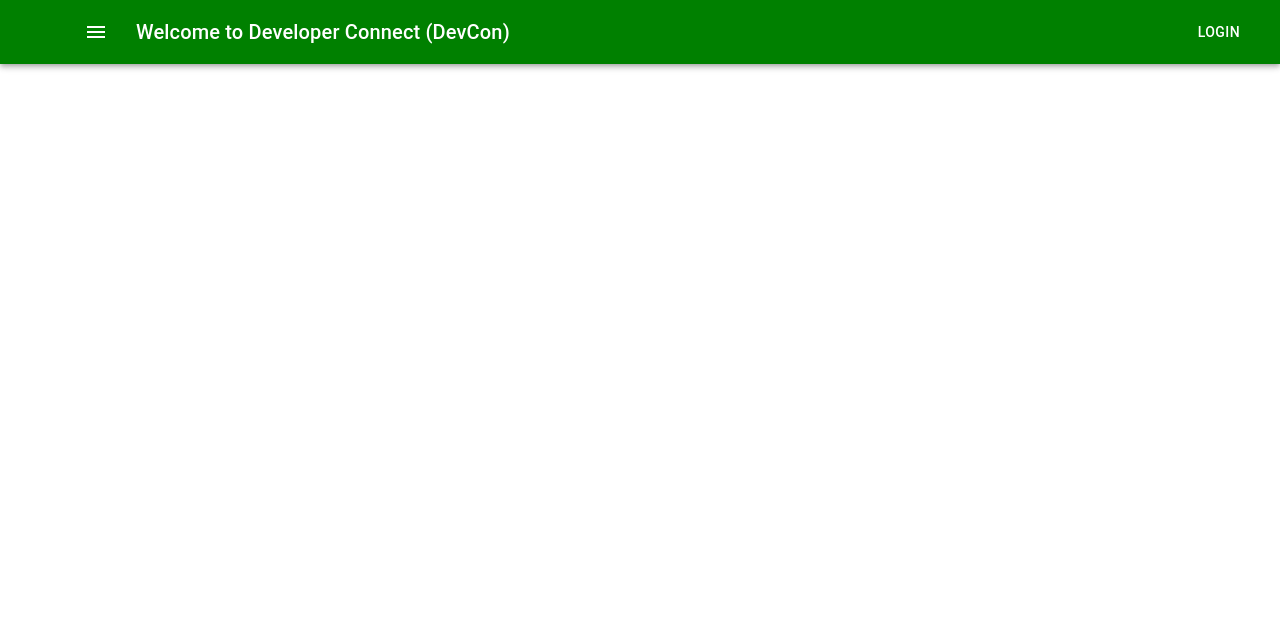
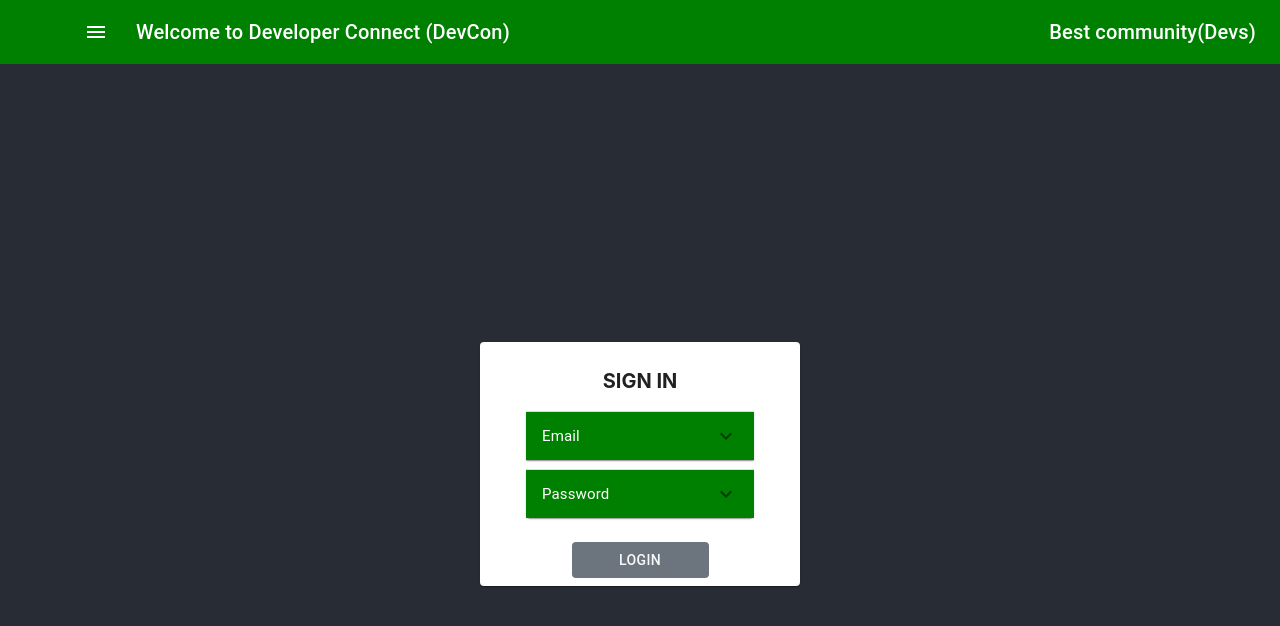
Before and after one commit to Baronchibuikem/Devsconnect, a React (Create React App) app in the folder client/: page /login in a window 1280 px wide. Shown: the top 626 px of the page. Built offline with nearby package versions, Linux system fonts and the light colour scheme.

Commit message:
Created a login page

```diff
--- a/client/src/App.js
+++ b/client/src/App.js
@@ -1,23 +1,24 @@
-import React, {	Fragment } from "react";
+import React, { Fragment } from "react";
 import { BrowserRouter as Router } from "react-router-dom";
 import BaseRouter from "./routes";
 import PersistentDrawerLeft from "./components/common_pages/Navbar";
 
-
 const App = () => {
-
   return (
-		<Fragment >
-			<Router >
+    <Fragment>
+      <Router>
         <PersistentDrawerLeft />
-				{/* <div className="">
-					<div className="min-vh-100 mx-auto" style={{ backgroundColor: "#f6f9fa" }}>
+        <div className="">
+          <div
+            className="min-vh-100 mx-auto"
+            style={{ backgroundColor: "#f6f9fa" }}
+          >
             <BaseRouter />
           </div>
-				</div> */}
+        </div>
       </Router>
-		</Fragment >
+    </Fragment>
   );
-}
+};
 
-export default App
+export default App;
--- /dev/null
+++ b/client/src/components/authentication/Login.jsx
@@ -0,0 +1,121 @@
+import React from "react";
+import { makeStyles } from "@material-ui/core/styles";
+import Accordion from "@material-ui/core/Accordion";
+import AccordionDetails from "@material-ui/core/AccordionDetails";
+import AccordionSummary from "@material-ui/core/AccordionSummary";
+import Typography from "@material-ui/core/Typography";
+import ExpandMoreIcon from "@material-ui/icons/ExpandMore";
+import TextField from "@material-ui/core/TextField";
+import Card from "@material-ui/core/Card";
+import CardActions from "@material-ui/core/CardActions";
+import CardContent from "@material-ui/core/CardContent";
+import Button from "@material-ui/core/Button";
+
+const useStyles = makeStyles((theme) => ({
+  root: {
+    width: "100%",
+  },
+  heading: {
+    fontSize: theme.typography.pxToRem(15),
+    flexBasis: "33.33%",
+    flexShrink: 0,
+    color: "white",
+  },
+  secondaryHeading: {
+    fontSize: theme.typography.pxToRem(15),
+    color: theme.palette.text.secondary,
+  },
+  backgroundColor: {
+    backgroundColor: "green",
+  },
+  paddingBottom: {
+    marginBottom: "10px",
+  },
+}));
+
+export default function ControlledAccordions() {
+  const classes = useStyles();
+  const [expanded, setExpanded] = React.useState(false);
+
+  const handleChange = (panel) => (event, isExpanded) => {
+    setExpanded(isExpanded ? panel : false);
+  };
+
+  return (
+    <div
+      style={{
+        backgroundColor: "#282c34",
+        minHeight: "100vh",
+        display: "flex",
+        flexDirection: "column",
+        alignItems: "center",
+        justifyContent: "center",
+      }}
+    >
+      <Card className={classes.root} className="container w-25">
+        <CardContent>
+          <div className="container mt-2">
+            <Typography
+              class="text-uppercase text-center font-weight-bold"
+              style={{ fontSize: "20px" }}
+            >
+              Sign In
+            </Typography>
+            <Accordion
+              expanded={expanded === "panel3"}
+              onChange={handleChange("panel3")}
+              className={classes.paddingBottom}
+            >
+              <AccordionSummary
+                expandIcon={<ExpandMoreIcon />}
+                aria-controls="panel3bh-content"
+                id="panel3bh-header"
+                className={classes.backgroundColor}
+              >
+                <Typography className={classes.heading}>Email</Typography>
+              </AccordionSummary>
+              <AccordionDetails>
+                <TextField
+                  id="outlined-basic"
+                  label="Enter your email here"
+                  variant="outlined"
+                  className={classes.root}
+                />
+              </AccordionDetails>
+            </Accordion>
+            <Accordion
+              expanded={expanded === "panel4"}
+              onChange={handleChange("panel4")}
+            >
+              <AccordionSummary
+                expandIcon={<ExpandMoreIcon />}
+                aria-controls="panel4bh-content"
+                id="panel4bh-header"
+                className={classes.backgroundColor}
+              >
+                <Typography className={classes.heading}>Password</Typography>
+              </AccordionSummary>
+              <AccordionDetails>
+                <TextField
+                  id="outlined-basic"
+                  label="Enter your password"
+                  variant="outlined"
+                  className={classes.root}
+                />
+              </AccordionDetails>
+            </Accordion>
+          </div>
+        </CardContent>
+        <CardActions>
+          <Button
+            variant="contained"
+            disableElevation
+            className="mx-auto px-5 w-50 bg-secondary text-light"
+          >
+            Login
+          </Button>
+        </CardActions>
+      </Card>
+    </div>
+  );
+}
--- a/client/src/components/common_pages/Navbar.jsx
+++ b/client/src/components/common_pages/Navbar.jsx
@@ -133,9 +133,7 @@ export default function Navbar() {
         <Typography variant="h6" className="mr-auto ml-3">
           Welcome to Developer Connect (DevCon)
         </Typography>
-        <Button color="inherit" variant="h6">
-          Login
-        </Button>
+        <Typography variant="h6">Best community(Devs)</Typography>
       </Toolbar>
     </AppBar>
   );
--- a/client/src/routes.js
+++ b/client/src/routes.js
@@ -0,0 +1,12 @@
+import React from "react";
+import { Route, Switch } from "react-router-dom";
+import Login from "./components/authentication/Login";
+// import PrivateRoute from "./components/CommonComponents/PrivateRoute";
+
+const BaseRouter = () => (
+  <Switch>
+    <Route exact path="/login" component={Login} />
+    {/* <PrivateRoute exact path="/:id" component={singlePoll} /> */}
+  </Switch>
+);
+export default BaseRouter;
```
Also changed, not shown: client/src/components/common_pages/Navbar copy.jsx (deleted, +0 -154 lines). Lines whose indentation alone changed are shown as unchanged.
